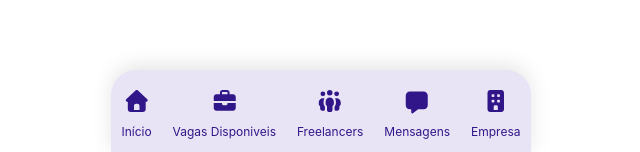
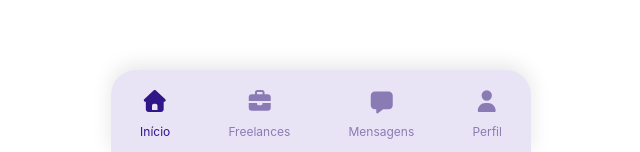
Before and after one commit to MaRuJoBs/Front_marujob, a Vue app: page /home in a window 1280 px wide. Shown: the part 645-797 px from the top of the page, without its empty margins (319-959 px from the left). Built offline with nearby package versions, Linux system fonts and the light colour scheme; no server answers.

Commit message:
Replace FooterEmpresaComponent with Footer

```diff
--- a/src/App.vue
+++ b/src/App.vue
@@ -4,7 +4,7 @@
 
     <router-view />
 
-    <FooterEmpresaComponent v-if="!$route.meta.hideFooter" />
+    <Footer v-if="!$route.meta.hideFooter" />
 
 
   </div>
@@ -13,7 +13,6 @@
 <script setup>
 
 import Footer from './components/Footer.vue'
-import FooterEmpresaComponent from './components/FooterEmpresaComponent.vue';
 
 
 </script>
```
